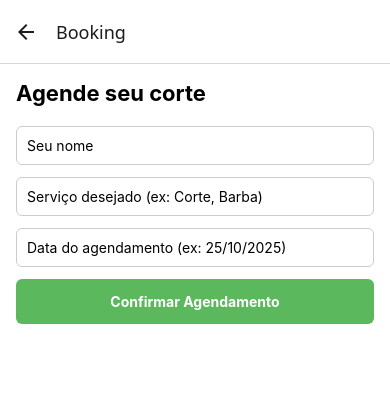
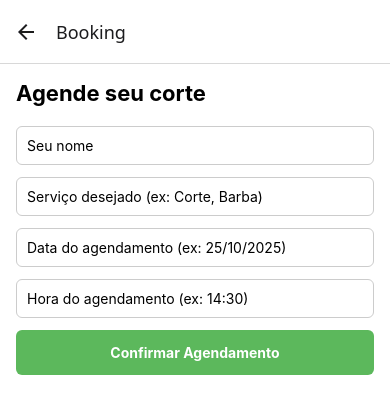
Before and after one commit to Crively/corte-em-dia-app, a React Native app: screen /Booking in a window 390 px wide. Shown: the top 414 px of the page. Built offline with nearby package versions, Linux system fonts and the light colour scheme.

Commit message:
Feat: Correção do código

```diff
--- a/src/screens/agendamento.js
+++ b/src/screens/agendamento.js
@@ -6,6 +6,7 @@ export default function Agendamento() {
 const [name, setName] = useState('');
 const [service, setService] = useState('');
 const [date, setDate] = useState('');
+const [time, setTime] = useState('');
 
 
 const handleSubmit = () => {
@@ -13,10 +14,11 @@ if (!name || !service || !date) {
 Alert.alert('Erro', 'Por favor, preencha todos os campos.');
 return;
 }
-Alert.alert('Sucesso', `Corte agendado para ${name} em ${date} - ${service}`);
+Alert.alert('Sucesso', `Serviço agendado para ${name} em ${date} às ${time} - ${service}`);
 setName('');
 setService('');
 setDate('');
+setTime('');
 };
 
 
@@ -46,6 +48,13 @@ style={styles.input}
 placeholder="Data do agendamento (ex: 25/10/2025)"
 value={date}
 onChangeText={setDate}
+/>
+
+<TextInput
+style={styles.input}
+placeholder="Hora do agendamento (ex: 14:30)"
+value={time}
+onChangeText={setTime}
 />
 
 
```
